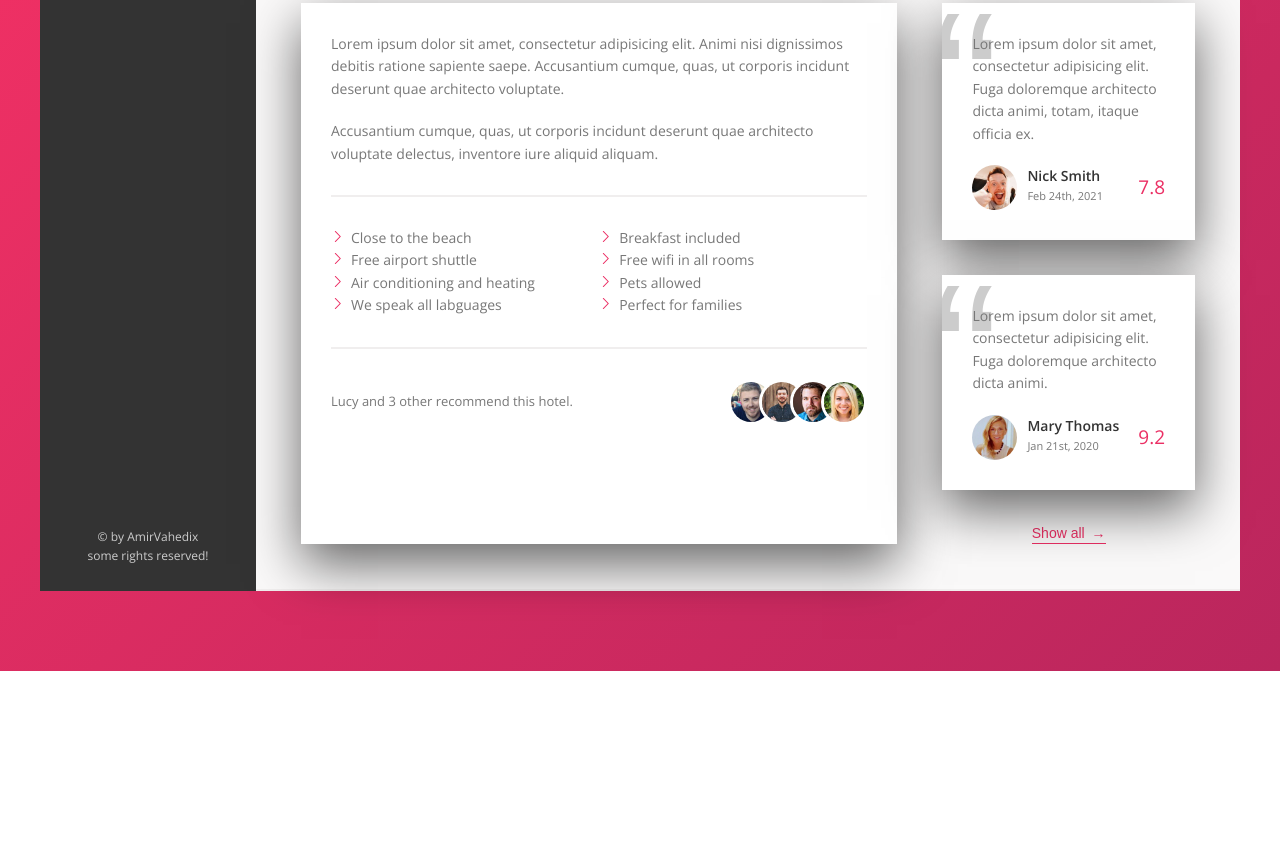
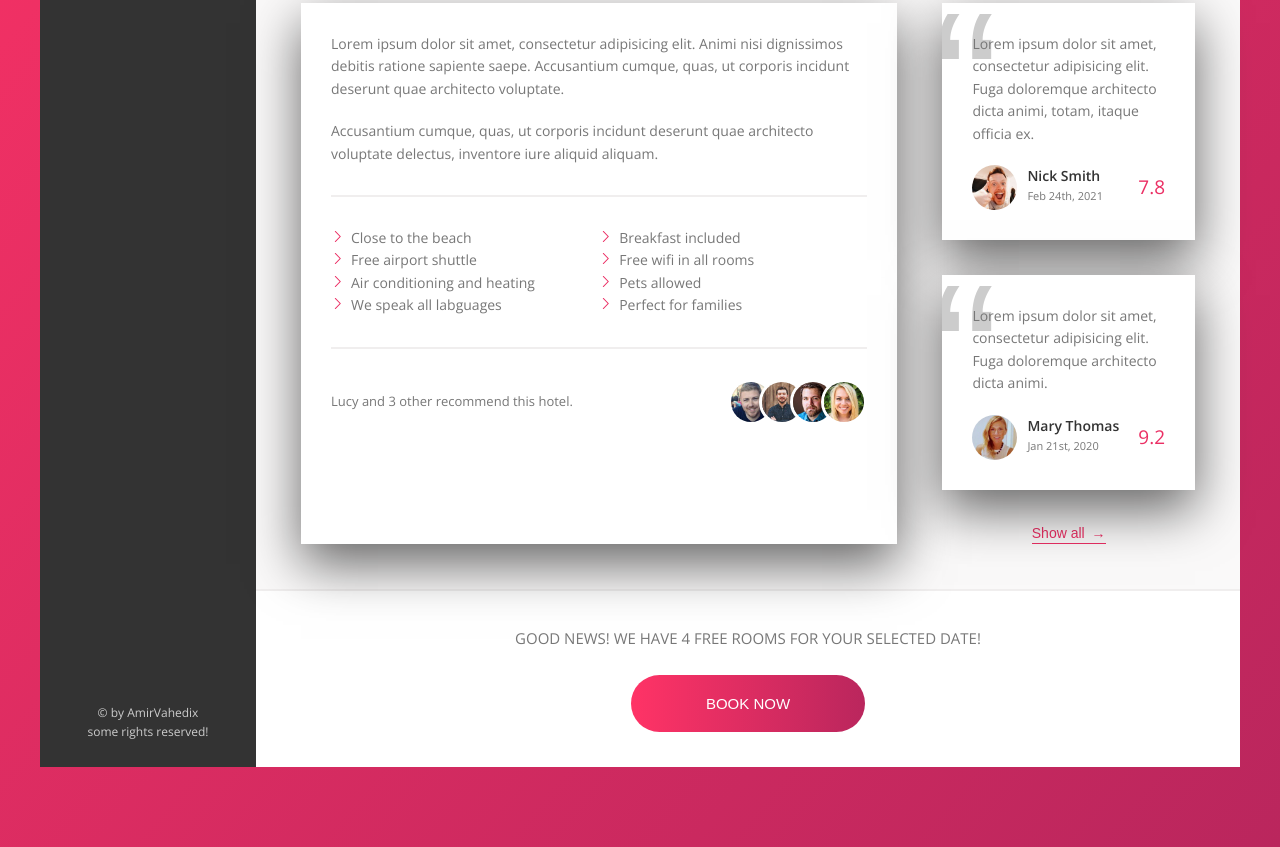
Before and after one commit to AmirVahedix/Trillo, a website: page index.html in a window 1280 px wide. Shown: the part 646-1493 px from the top of the page. Before the commit the page ends 1317 px from the top, so only its background shows below. Drawn offline with nearby package versions, Linux system fonts and the light colour scheme.

Commit message:
Build cta section

```diff
--- a/index.html
+++ b/index.html
@@ -224,6 +224,16 @@
 
                 </div>
 
+                <div class="cta">
+                    <div class="cta__book-now">
+                        Good News! we have 4 free rooms for your selected date!
+                    </div>
+                    <button class="btn">
+                        <span class="btn__visible">Book now</span>
+                        <span class="btn__invisible">Only 4 rooms left</span>
+                    </button>
+                </div>
+
             </main>
 
         </div>
--- a/sass/_components.scss
+++ b/sass/_components.scss
@@ -455,3 +455,64 @@
     }
 
 }
+
+
+/////////////////////////////////////
+// CALL TO ACTION
+.cta {
+    padding: 3.5rem 0;
+    text-align: center;
+
+    &__book-now {
+        font-size: 1.5rem;
+        font-weight: 300;
+        text-transform: uppercase;
+        margin-bottom: 2.5rem;
+    }
+}
+
+/////////////////////////////////////
+// CTA BUTTON
+.btn {
+    font-size: 1.5rem;
+    font-weight: 300;
+    text-transform: uppercase;
+    border-radius: 100px;
+    border: none;
+    background-image: linear-gradient(to right, var(--color-primary-light), var(--color-primary-dark));
+    color: #fff;
+    position: relative;
+    overflow: hidden;
+    cursor: pointer;
+    transition: all .3s;
+
+    & > * {
+        display: inline-block;
+        transition: all .2s;
+    }
+
+    &__visible {
+        padding: 2rem 7.5rem;
+    }
+
+    &__invisible {
+        position: absolute;
+        width: 100%;
+        height: 100%;
+        padding: 2rem 0;
+        left: 0;
+        top: -100%;
+    }
+
+    &:hover &__visible {
+        transform: translateY(100%);
+    }
+
+    &:hover &__invisible {
+        top: 0;
+    }
+
+    &:hover {
+        box-shadow: var(--shadow-dark);
+    }
+}
```
Also changed, not shown: css/style.css, 1 other file.
